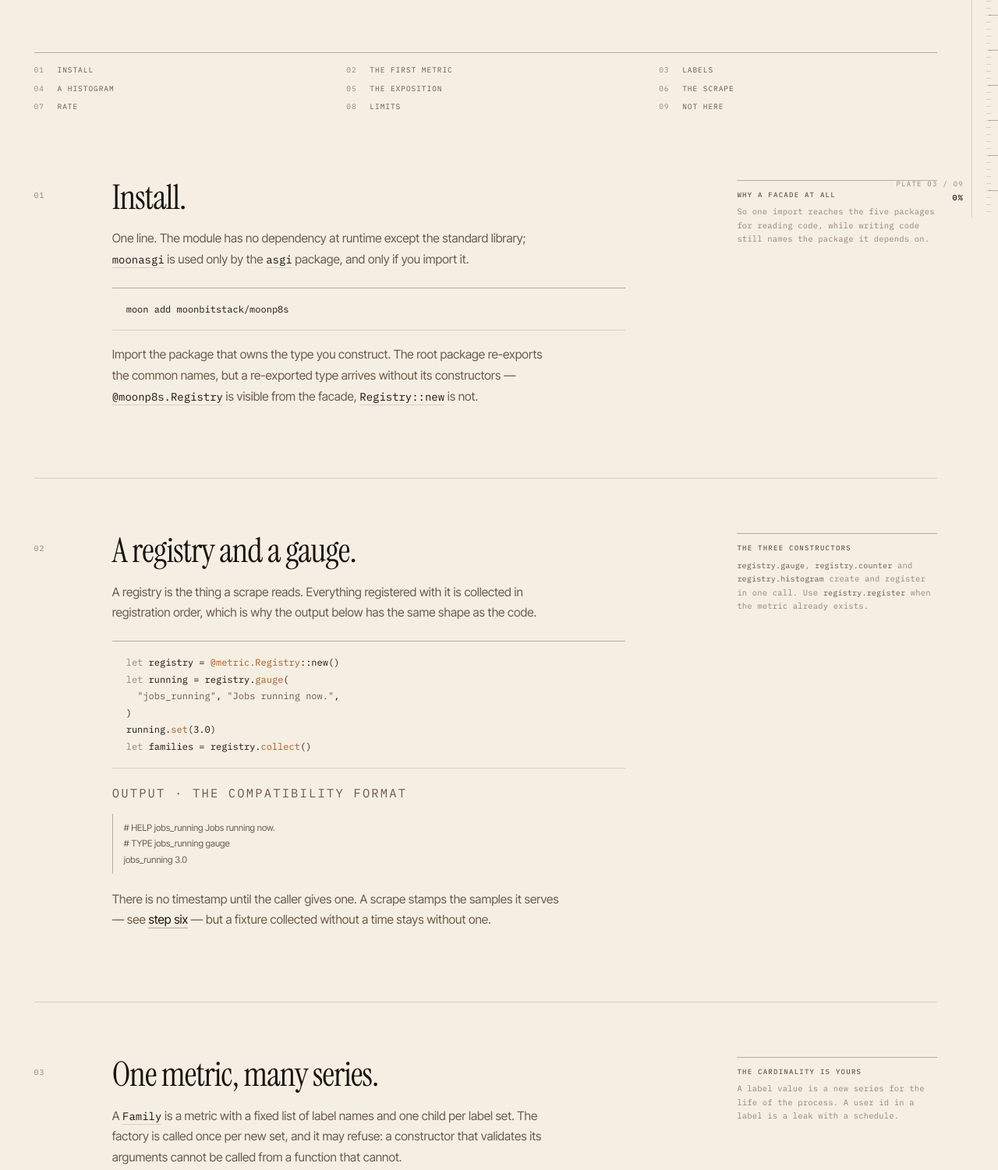
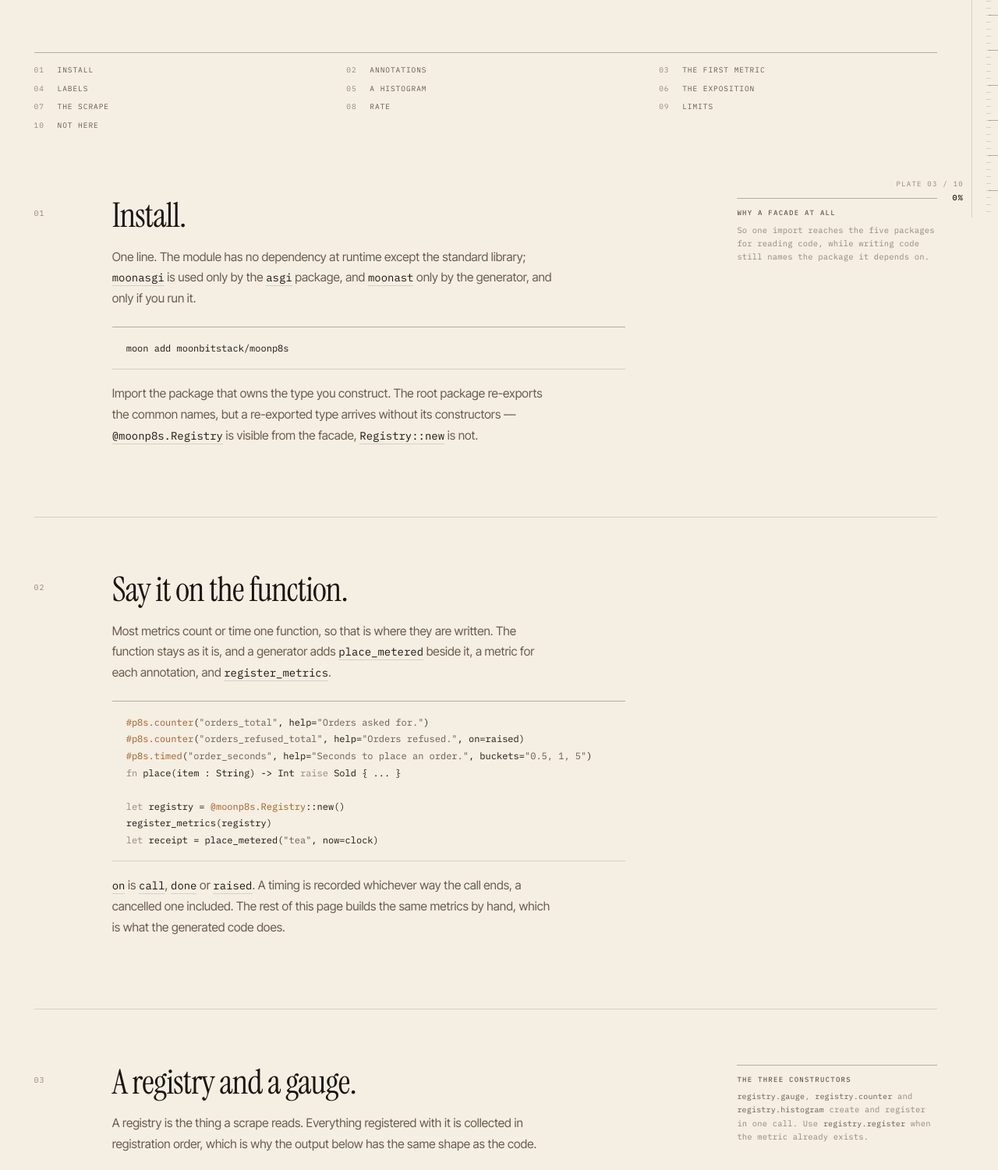
Before and after one commit to moonbitstack/moonp8s, a plain HTML site: page docs/guide.html in a window 1280 px wide. Shown: the part 521-2022 px from the top of the page at 78% size. Drawn offline with Linux system fonts and the light colour scheme.

Commit message:
feat(moonp8s): `#p8s.counter` and `#p8s.timed` on a function, and a counter's `_total` written once, as client_python does.
Signed-off-by: Leo Cheng (heke1228) <chengkelfan@qq.com>

```diff
--- a/docs/guide.html
+++ b/docs/guide.html
@@ -41,7 +41,7 @@
       <div class="ruler-thumb" id="ruler-thumb"></div>
     </div>
     <div class="ruler-readout" aria-hidden="true">
-      <span id="readout-window">plate 01 / 09</span>
+      <span id="readout-window">plate 01 / 10</span>
       <b id="readout-line">0%</b>
     </div>
 
@@ -85,14 +85,15 @@
 
         <nav class="doc-toc" aria-label="Steps">
           <a href="#install"><span>01</span>install</a>
-          <a href="#first"><span>02</span>the first metric</a>
-          <a href="#labels"><span>03</span>labels</a>
-          <a href="#histogram"><span>04</span>a histogram</a>
-          <a href="#exposition"><span>05</span>the exposition</a>
-          <a href="#scrape"><span>06</span>the scrape</a>
-          <a href="#rate"><span>07</span>rate</a>
-          <a href="#limits"><span>08</span>limits</a>
-          <a href="#not-here"><span>09</span>not here</a>
+          <a href="#annotations"><span>02</span>annotations</a>
+          <a href="#first"><span>03</span>the first metric</a>
+          <a href="#labels"><span>04</span>labels</a>
+          <a href="#histogram"><span>05</span>a histogram</a>
+          <a href="#exposition"><span>06</span>the exposition</a>
+          <a href="#scrape"><span>07</span>the scrape</a>
+          <a href="#rate"><span>08</span>rate</a>
+          <a href="#limits"><span>09</span>limits</a>
+          <a href="#not-here"><span>10</span>not here</a>
         </nav>
 
         <section class="doc-section" id="install" data-ruler-section="install">
@@ -102,7 +103,8 @@
             <p>
               One line. The module has no dependency at runtime except the standard
               library; <code>moonasgi</code> is used only by the <code>asgi</code>
-              package, and only if you import it.
+              package, and <code>moonast</code> only by the generator, and only if you
+              run it.
             </p>
             <!-- nocheck: a command, not a program -->
             <pre><code>moon add moonbitstack/moonp8s</code></pre>
@@ -122,8 +124,36 @@
           </aside>
         </section>
 
+        <section class="doc-section" id="annotations" data-ruler-section="annotations">
+          <div class="doc-mark"><span class="plate-no">02</span></div>
+          <div class="doc-body">
+            <h2>Say it on the function.</h2>
+            <p>
+              Most metrics count or time one function, so that is where they are
+              written. The function stays as it is, and a generator adds
+              <code>place_metered</code> beside it, a metric for each annotation, and
+              <code>register_metrics</code>.
+            </p>
+            <!-- nocheck: a fragment, not a program -->
+            <pre><code><span class="a">#p8s.counter</span>(<span class="s">"orders_total"</span>, help=<span class="s">"Orders asked for."</span>)
+<span class="a">#p8s.counter</span>(<span class="s">"orders_refused_total"</span>, help=<span class="s">"Orders refused."</span>, on=raised)
+<span class="a">#p8s.timed</span>(<span class="s">"order_seconds"</span>, help=<span class="s">"Seconds to place an order."</span>, buckets=<span class="s">"0.5, 1, 5"</span>)
+<span class="k">fn</span> place(item : String) -&gt; Int <span class="k">raise</span> Sold { ... }
+
+<span class="k">let</span> registry = <span class="a">@moonp8s.Registry</span>::new()
+register_metrics(registry)
+<span class="k">let</span> receipt = place_metered(<span class="s">"tea"</span>, now=clock)</code></pre>
+            <p>
+              <code>on</code> is <code>call</code>, <code>done</code> or
+              <code>raised</code>. A timing is recorded whichever way the call ends, a
+              cancelled one included. The rest of this page builds the same metrics by
+              hand, which is what the generated code does.
+            </p>
+          </div>
+        </section>
+
         <section class="doc-section" id="first" data-ruler-section="first metric">
-          <div class="doc-mark"><span class="plate-no">02</span></div>
+          <div class="doc-mark"><span class="plate-no">03</span></div>
           <div class="doc-body">
             <h2>A registry and a gauge.</h2>
             <p>
@@ -159,7 +189,7 @@ jobs_running 3.0</div>
         </section>
 
         <section class="doc-section" id="labels" data-ruler-section="labels">
-          <div class="doc-mark"><span class="plate-no">03</span></div>
+          <div class="doc-mark"><span class="plate-no">04</span></div>
           <div class="doc-body">
             <h2>One metric, many series.</h2>
             <p>
@@ -197,7 +227,7 @@ jobs_running{queue="billing"} 1.0</div>
         </section>
 
         <section class="doc-section" id="histogram" data-ruler-section="histogram">
-          <div class="doc-mark"><span class="plate-no">04</span></div>
+          <div class="doc-mark"><span class="plate-no">05</span></div>
           <div class="doc-body">
             <h2>A histogram, and its edges.</h2>
             <p>
@@ -235,7 +265,7 @@ latency.<span class="a">observe</span>(0.317)
         </section>
 
         <section class="doc-section" id="exposition" data-ruler-section="exposition">
-          <div class="doc-mark"><span class="plate-no">05</span></div>
+          <div class="doc-mark"><span class="plate-no">06</span></div>
           <div class="doc-body">
             <h2>Two formats, one snapshot.</h2>
             <p>
@@ -274,7 +304,7 @@ request_duration_seconds_sum 0.358 1.700000015e+09
         </section>
 
         <section class="doc-section" id="scrape" data-ruler-section="the scrape">
-          <div class="doc-mark"><span class="plate-no">06</span></div>
+          <div class="doc-mark"><span class="plate-no">07</span></div>
           <div class="doc-body">
             <h2>The handler.</h2>
             <p>
@@ -307,7 +337,7 @@ request_duration_seconds_sum 0.358 1.700000015e+09
         </section>
 
         <section class="doc-section" id="rate" data-ruler-section="rate">
-          <div class="doc-mark"><span class="plate-no">07</span></div>
+          <div class="doc-mark"><span class="plate-no">08</span></div>
           <div class="doc-body">
             <h2>Rate is arithmetic, not an API.</h2>
             <p>
@@ -337,7 +367,7 @@ request_duration_seconds_sum 0.358 1.700000015e+09
         </section>
 
         <section class="doc-section" id="limits" data-ruler-section="limits">
-          <div class="doc-mark"><span class="plate-no">08</span></div>
+          <div class="doc-mark"><span class="plate-no">09</span></div>
           <div class="doc-body">
             <h2>What it refuses.</h2>
             <p>
@@ -370,7 +400,7 @@ request_duration_seconds_sum 0.358 1.700000015e+09
         </section>
 
         <section class="doc-section" id="not-here" data-ruler-section="not here">
-          <div class="doc-mark"><span class="plate-no">09</span></div>
+          <div class="doc-mark"><span class="plate-no">10</span></div>
           <div class="doc-body">
             <h2>What is not here.</h2>
             <p>
```
Also changed, not shown: 15 other files.
